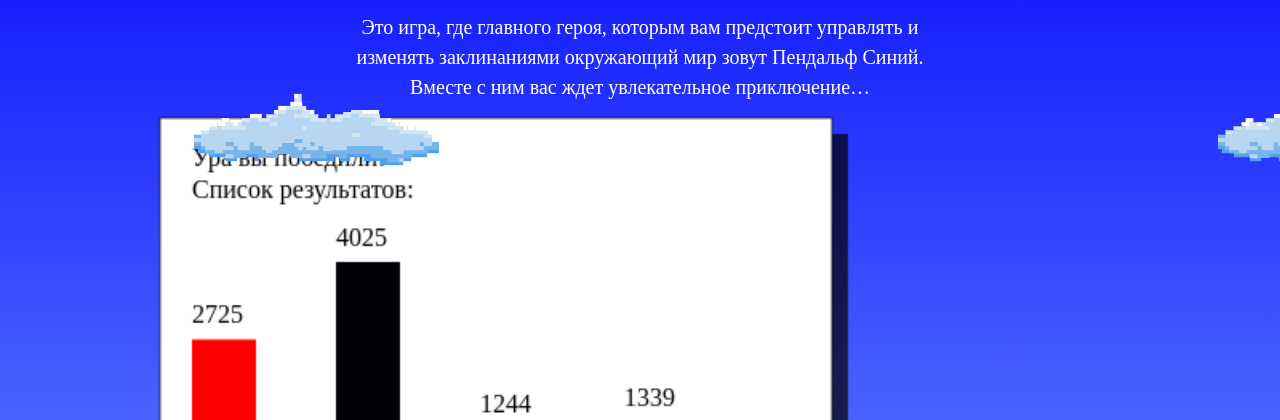
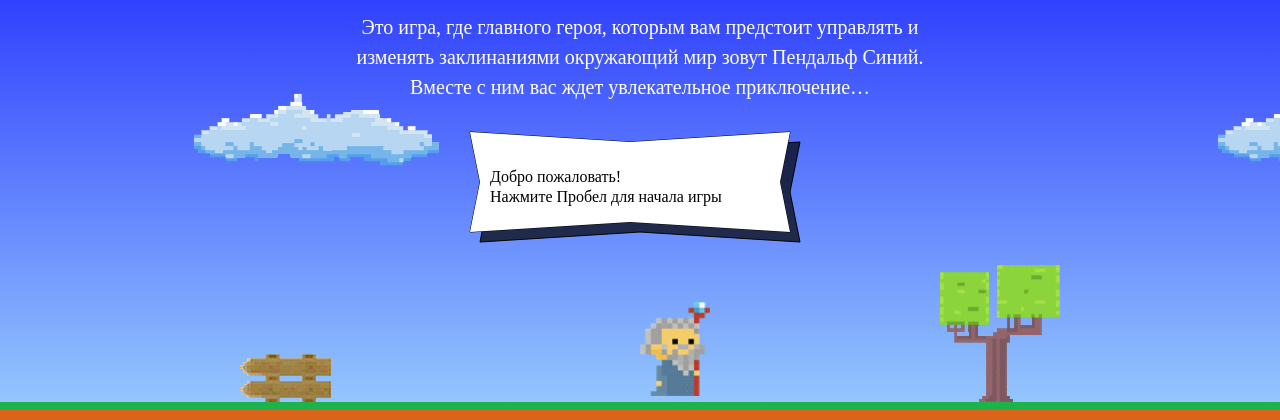
Before and after one commit to foxisrael/55283-code-and-magick, a website: page index.html in a window 1280 px wide. Shown: the part 197-617 px from the top of the page. Drawn offline with Linux system fonts and the light colour scheme; a web font is replaced by a local one.

Commit message:
2 задание

```diff
--- a/index.html
+++ b/index.html
@@ -22,7 +22,7 @@
     Пендальф Синий.
     Вместе с ним вас ждет увлекательное приключение&hellip;
   </p>
-  <canvas width="800" height="400" style="width: 100%;"></canvas>
+  <!-- <canvas width="800" height="400" style="width: 100%;"></canvas> -->
   <div class="demo"></div>
 </header>
 
```
